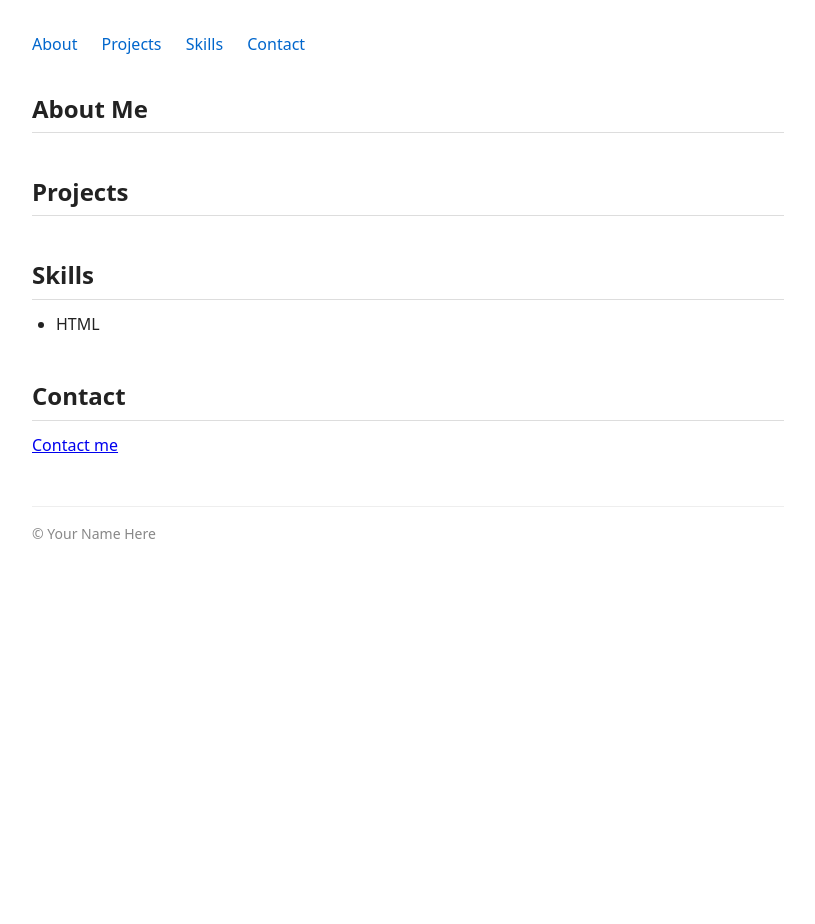
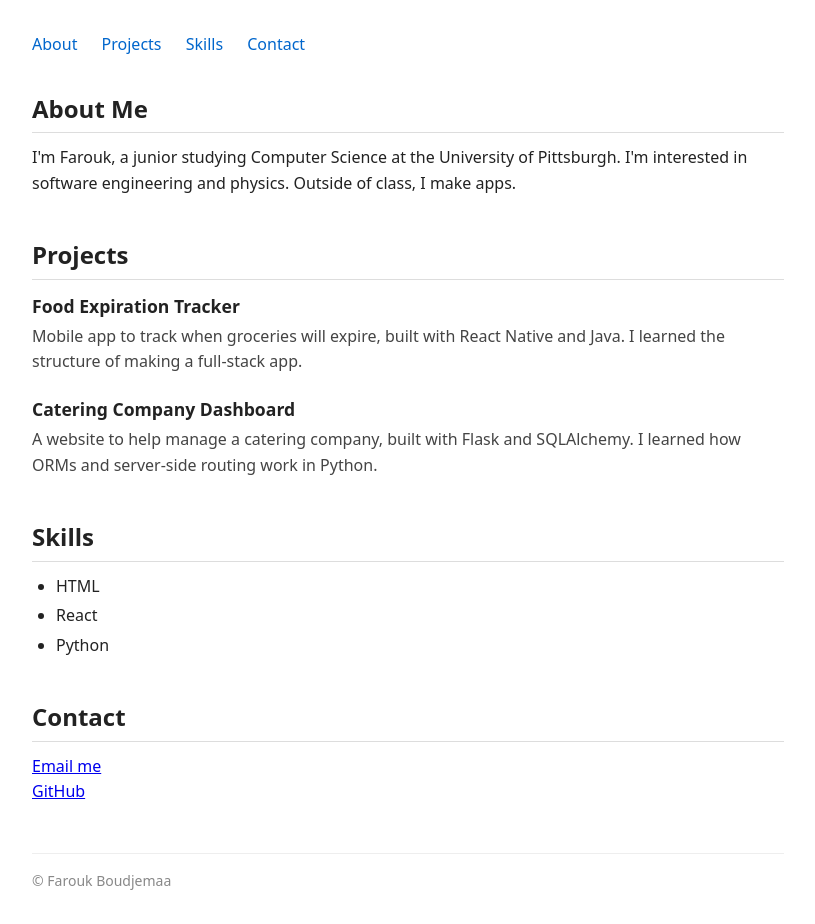
Before and after one commit to fnbouk/portfolio, a plain HTML site: page index.html in a window 1280 px wide. Shown: the whole page, without its empty margins (232-1047 px from the left). Before the commit the page ends 800 px from the top, so only its background shows below. Drawn offline with Linux system fonts and the light colour scheme.

Commit message:
Pt. 1 and 2

```diff
--- a/index.html
+++ b/index.html
@@ -4,7 +4,7 @@
 <head>
   <meta charset="UTF-8">
   <meta name="viewport" content="width=device-width, initial-scale=1.0">
-  <title>Your Name Here</title>
+  <title>Farouk Boudjemaa</title>
   <link rel="stylesheet" href="style.css">
 </head>
 
@@ -23,46 +23,47 @@
 
     <section id="about">
       <h2>About Me</h2>
-      <!-- TODO: Replace with 2-3 sentences about yourself -->
-      <!-- e.g., include your name, your program/year, and what you are interested in -->
+      <p>
+        I'm Farouk, a junior studying Computer Science at the University of Pittsburgh.
+        I'm interested in software engineering and physics.
+        Outside of class, I make apps.
+      </p>
     </section>
 
     <section id="projects">
       <h2>Projects</h2>
 
-      <!-- Example project entry structure: copy, fill in, and add at least 2:
       <div class="project">
-        <h3>Project Name</h3>
-        <p>What the project does, the technologies used, and what you learned.</p>
+        <h3>Food Expiration Tracker</h3>
+        <p>Mobile app to track when groceries will expire, built with React Native and Java. I learned the structure of making a full-stack app.</p>
       </div>
-      -->
 
-      <!-- TODO: Add at least 2 project entries using the structure above -->
+      <div class="project">
+        <h3>Catering Company Dashboard</h3>
+        <p>A website to help manage a catering company, built with Flask and SQLAlchemy. I learned how ORMs and server-side routing work in Python.</p>
+      </div>
+
     </section>
 
     <section id="skills">
       <h2>Skills</h2>
       <ul>
-        <!-- Example skill - TODO: replace -->
         <li>HTML</li>
-
-        <!-- TODO: Add a second skill here -->
-        <!-- TODO: Add a third skill here -->
-        <!-- TODO: ... -->
+        <li>React</li>
+        <li>Python</li>
       </ul>
     </section>
 
     <section id="contact">
       <h2>Contact</h2>
-      <!-- TODO: Replace href="#" with a real link (e.g., mailto:you@example.com or your LinkedIn URL) -->
-      <!-- TODO: Replace the link text with something descriptive, e.g. "Email me" or "LinkedIn" -->
-      <p><a href="#">Contact me</a></p>
+      <p><a href="mailto:fnbouk@gmail.com">Email me</a></p>
+      <p><a href="https://github.com/fnbouk">GitHub</a></p>
     </section>
 
   </main>
 
   <footer>
-    <p>&copy; Your Name Here</p>
+    <p>&copy; Farouk Boudjemaa</p>
   </footer>
 
 </body>
```
Also changed, not shown: 1 other file.
